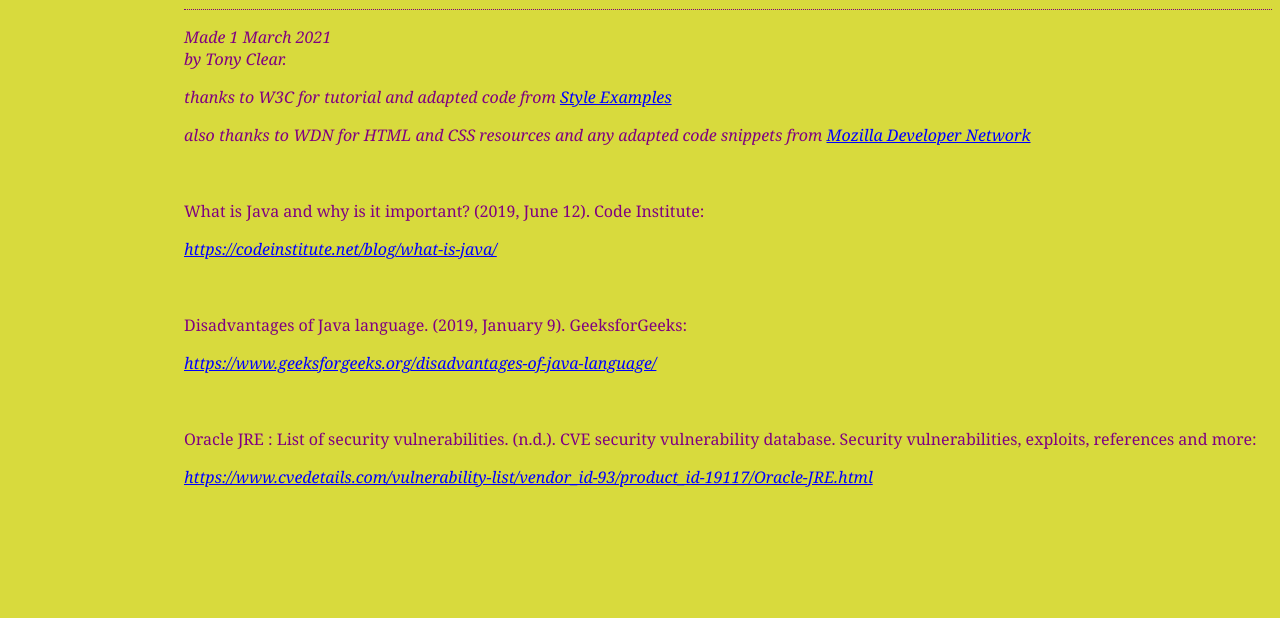
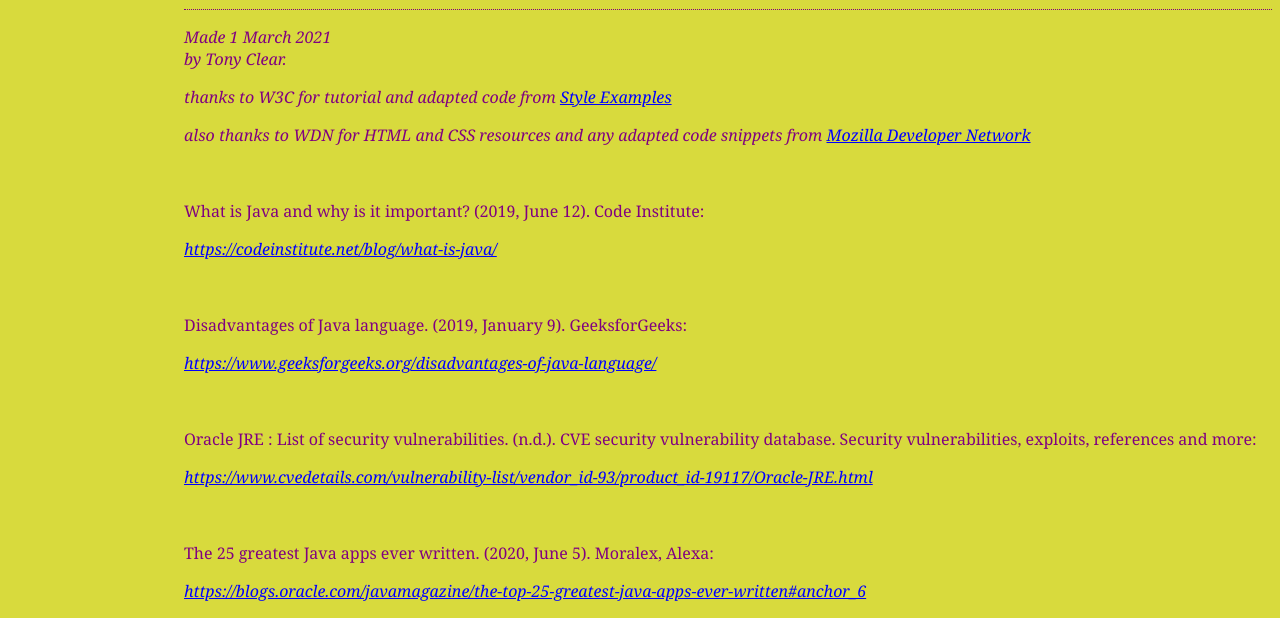
Before and after one commit to alphaaa77/alphaaa77.github.io, a plain HTML site: page misc/references.html in a window 1280 px wide. Shown: the part 382-1000 px from the top of the page. Before the commit the page ends 886 px from the top, so only its background shows below. Drawn offline with Linux system fonts and the light colour scheme.

Commit message:
Update references.html

```diff
--- a/misc/references.html
+++ b/misc/references.html
@@ -42,4 +42,7 @@ and any web links to high quality resources supporting the arguments in your sit
 <br>
 <p>Oracle JRE : List of security vulnerabilities. (n.d.). CVE security vulnerability database. Security vulnerabilities, exploits, references and more:<p>
 <p><i><a href = "https://www.cvedetails.com/vulnerability-list/vendor_id-93/product_id-19117/Oracle-JRE.html">https://www.cvedetails.com/vulnerability-list/vendor_id-93/product_id-19117/Oracle-JRE.html</a></i></p>
+<br>
+<p>The 25 greatest Java apps ever written. (2020, June 5). Moralex, Alexa:</p>
+<p><i><a href = "https://blogs.oracle.com/javamagazine/the-top-25-greatest-java-apps-ever-written#anchor_6">https://blogs.oracle.com/javamagazine/the-top-25-greatest-java-apps-ever-written#anchor_6</a></i></p>
  </html>
```
